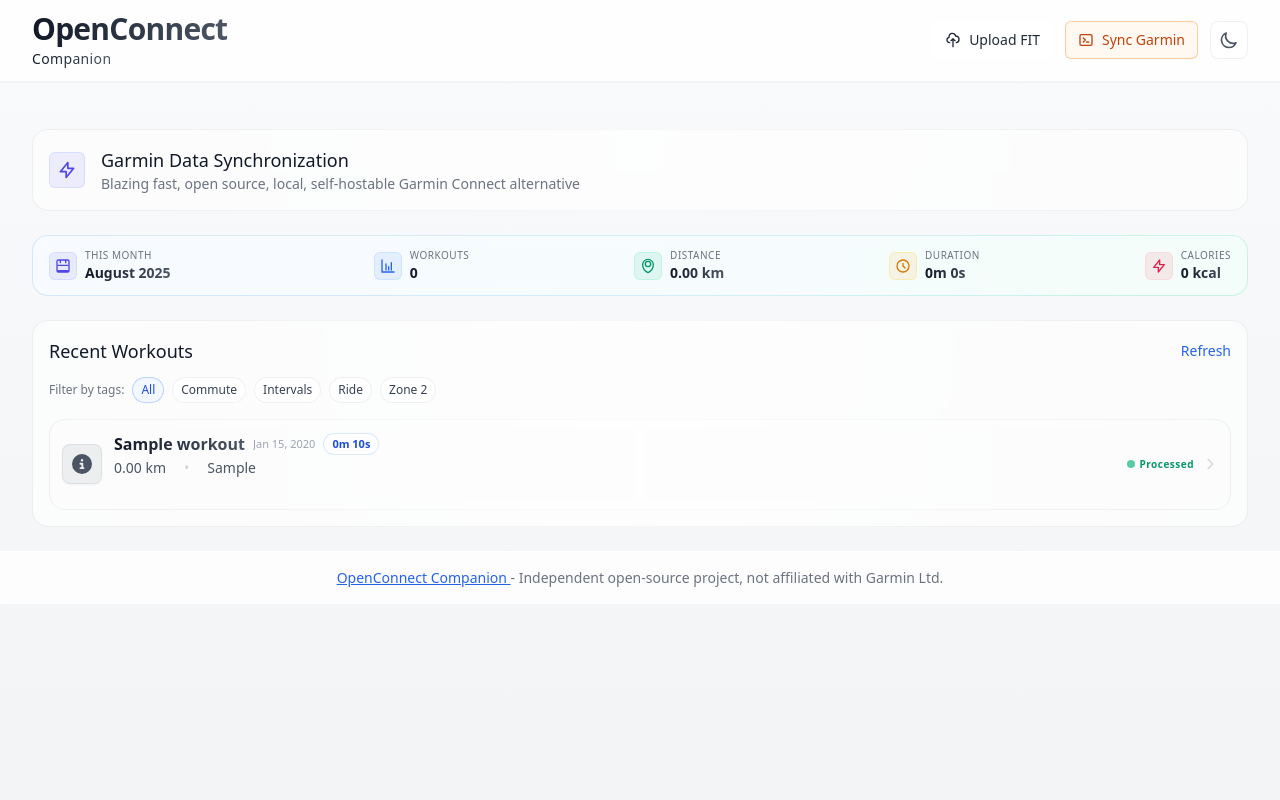
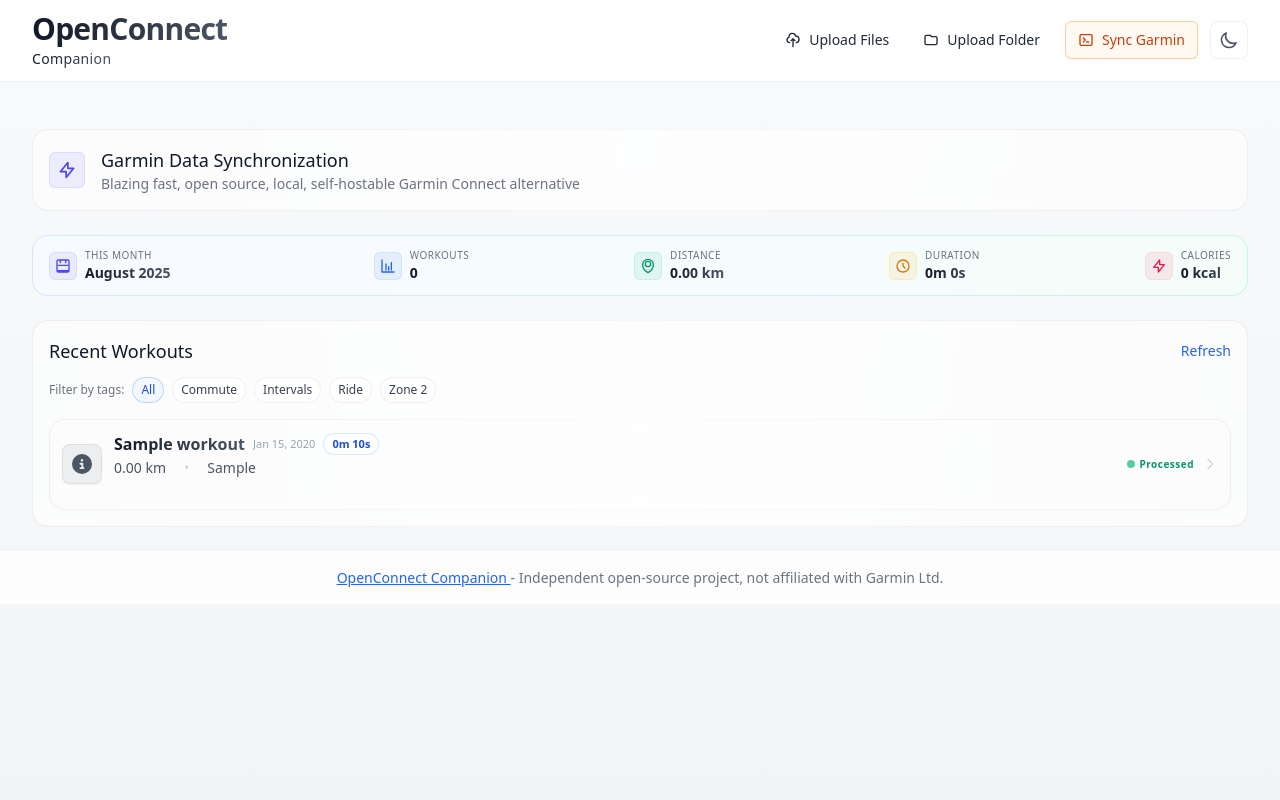
Before and after one commit to janmarkus-dev/OpenConnectCompanion, a Flask app: page / in a window 1280 px wide. Run offline with Flask 3, Linux system fonts and the light colour scheme; tables that the repository leaves empty hold one stand-in row (values such as "Sample post"); some libraries are stand-ins or nearby versions.

Commit message:
upload folder function

```diff
--- a/templates/index.html
+++ b/templates/index.html
@@ -39,13 +39,21 @@
                 </div>
 
                 <div class="flex items-center space-x-3">
-                    <div class="relative">
+                    <div class="relative flex space-x-2">
                         <input id="fit-file-upload" name="fit_file" type="file" class="sr-only" accept=".fit" multiple>
                         <label for="fit-file-upload" class="inline-flex items-center px-3 py-2 border border-white/60 dark:border-gray-700/60 text-sm font-medium rounded-md text-gray-800 dark:text-gray-200 bg-white/70 dark:bg-gray-900/50 hover:bg-white/80 dark:hover:bg-gray-800/60 transition-colors duration-200 cursor-pointer backdrop-blur-sm">
                             <svg class="w-4 h-4 mr-2" fill="none" stroke="currentColor" viewBox="0 0 24 24">
                                 <path stroke-linecap="round" stroke-linejoin="round" stroke-width="2" d="M7 16a4 4 0 01-.88-7.903A5 5 0 1115.9 6L16 6a5 5 0 011 9.9M15 13l-3-3m0 0l-3 3m3-3v12"></path>
                             </svg>
-                            Upload FIT
+                            Upload Files
+                        </label>
+
+                        <input id="fit-folder-upload" name="fit_folder" type="file" class="sr-only" webkitdirectory multiple>
+                        <label for="fit-folder-upload" class="inline-flex items-center px-3 py-2 border border-white/60 dark:border-gray-700/60 text-sm font-medium rounded-md text-gray-800 dark:text-gray-200 bg-white/70 dark:bg-gray-900/50 hover:bg-white/80 dark:hover:bg-gray-800/60 transition-colors duration-200 cursor-pointer backdrop-blur-sm">
+                            <svg class="w-4 h-4 mr-2" fill="none" stroke="currentColor" viewBox="0 0 24 24">
+                                <path stroke-linecap="round" stroke-linejoin="round" stroke-width="2" d="M3 7v10a2 2 0 002 2h14a2 2 0 002-2V9a2 2 0 00-2-2h-6l-2-2H5a2 2 0 00-2 2z"></path>
+                            </svg>
+                            Upload Folder
                         </label>
                     </div>
 
@@ -179,7 +187,7 @@
                                             <path stroke-linecap="round" stroke-linejoin="round" stroke-width="2" d="M9 12h6m-6 4h6m2 5H7a2 2 0 01-2-2V5a2 2 0 012-2h5.586a1 1 0 01.707.293l5.414 5.414a1 1 0 01.293.707V19a2 2 0 01-2 2z"/>
                                         </svg>
                                     </div>
-                                    <h4 class="text-sm font-medium bg-gradient-to-r from-gray-900 to-gray-600 dark:from-white dark:to-gray-300 bg-clip-text text-transparent">Selected Files</h4>
+                                    <h4 class="text-sm font-medium bg-gradient-to-r from-gray-900 to-gray-600 dark:from-white dark:to-gray-300 bg-clip-text text-transparent">Selected FIT Files</h4>
                                     <button id="upload-btn" class="ml-auto inline-flex items-center px-3 py-1.5 border border-primary-500/30 dark:border-primary-600/40 text-xs font-semibold rounded-md text-primary-700 dark:text-primary-300 bg-white/80 dark:bg-gray-900/50 hover:bg-primary-50/80 dark:hover:bg-gray-800/60 disabled:opacity-50 disabled:cursor-not-allowed transition-colors duration-200">
                                         <svg class="w-3.5 h-3.5 mr-1" fill="none" stroke="currentColor" viewBox="0 0 24 24">
                                             <path stroke-linecap="round" stroke-linejoin="round" stroke-width="2" d="M7 16a4 4 0 01-.88-7.903A5 5 0 1115.9 6L16 6a5 5 0 011 9.9M15 13l-3-3m0 0l-3 3m3-3v12"/>
@@ -669,6 +677,7 @@
         }
 
         const fileInput = document.getElementById('fit-file-upload');
+        const folderInput = document.getElementById('fit-folder-upload');
         const uploadBtn = document.getElementById('upload-btn');
         const uploadStatus = document.getElementById('upload-status');
         const fileList = document.getElementById('file-list');
@@ -677,10 +686,16 @@
         let filesToUpload = [];
 
         fileInput.addEventListener('change', handleFileSelection);
+        folderInput.addEventListener('change', handleFileSelection);
 
         function handleFileSelection(event) {
             const files = Array.from(event.target.files);
-            filesToUpload = files.filter(file => file.name.toLowerCase().endsWith('.fit'));
+            const fitFiles = files.filter(file => file.name.toLowerCase().endsWith('.fit'));
+
+            // Add new files to existing list (avoid duplicates by name)
+            const existingNames = filesToUpload.map(f => f.name);
+            const newFiles = fitFiles.filter(file => !existingNames.includes(file.name));
+            filesToUpload = [...filesToUpload, ...newFiles];
 
             if (filesToUpload.length > 0) {
                 displaySelectedFiles();
@@ -688,15 +703,35 @@
             } else {
                 fileList.classList.add('hidden');
             }
+
+            // Show info about filtered files
+            if (files.length > fitFiles.length) {
+                const nonFitCount = files.length - fitFiles.length;
+                showStatus(`Found ${fitFiles.length} .fit file(s). ${nonFitCount} non-.fit file(s) were filtered out.`, 'info');
+            }
         }
 
         function displaySelectedFiles() {
             selectedFiles.innerHTML = '';
+
+            // Update heading with file count
+            const headingElement = document.querySelector('#file-list h4');
+            headingElement.textContent = `Selected FIT Files (${filesToUpload.length})`;
+
             filesToUpload.forEach((file, index) => {
                 const li = document.createElement('li');
                 li.className = 'flex items-center justify-between py-1 px-2 bg-white dark:bg-gray-800 rounded border border-gray-200 dark:border-gray-600';
+
+                // Show file path if it's from a folder upload
+                const displayPath = file.webkitRelativePath || file.name;
+                const fileName = file.name;
+                const folderPath = file.webkitRelativePath ? file.webkitRelativePath.replace(fileName, '') : '';
+
                 li.innerHTML = `
-                    <span class="text-xs text-gray-700 dark:text-gray-300 truncate flex-1 mr-2">${file.name}</span>
+                    <div class="flex-1 mr-2 min-w-0">
+                        <div class="text-xs text-gray-700 dark:text-gray-300 truncate font-medium">${fileName}</div>
+                        ${folderPath ? `<div class="text-xs text-gray-500 dark:text-gray-400 truncate">${folderPath}</div>` : ''}
+                    </div>
                     <button type="button" onclick="removeFile(${index})" class="text-red-500 hover:text-red-700 flex-shrink-0">
                         <svg class="w-3 h-3" fill="none" stroke="currentColor" viewBox="0 0 24 24">
                             <path stroke-linecap="round" stroke-linejoin="round" stroke-width="2" d="M6 18L18 6M6 6l12 12"></path>
@@ -760,6 +795,7 @@
 
             filesToUpload = [];
             fileInput.value = '';
+            folderInput.value = '';
             fileList.classList.add('hidden');
             uploadBtn.disabled = false;
             uploadBtn.innerHTML = '<svg class="w-3 h-3 mr-1" fill="none" stroke="currentColor" viewBox="0 0 24 24"><path stroke-linecap="round" stroke-linejoin="round" stroke-width="2" d="M7 16a4 4 0 01-.88-7.903A5 5 0 1115.9 6L16 6a5 5 0 011 9.9M15 13l-3-3m0 0l-3 3m3-3v12"></path></svg>Upload';
```
